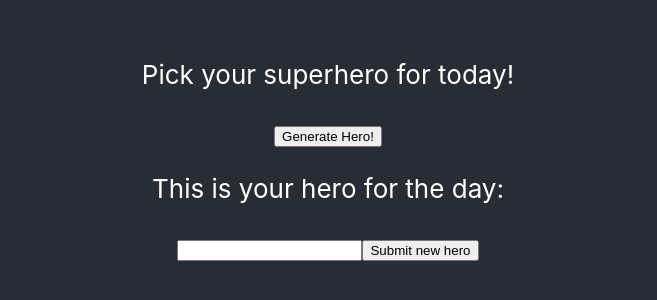
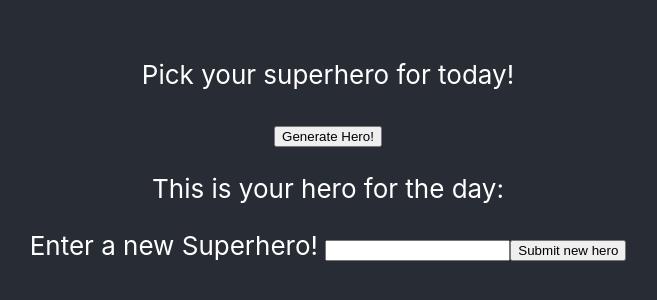
Before and after one commit to coryjbergquist/random-superhero, a React (Create React App) app: page / in a window 1280 px wide. Shown: the part 240-540 px from the top of the page, without its empty margins (312-969 px from the left). Built offline with nearby package versions, Linux system fonts and the light colour scheme.

Commit message:
add input label and input id

```diff
--- a/src/containers/AddSuperhero.js
+++ b/src/containers/AddSuperhero.js
@@ -55,7 +55,8 @@ class AddSuperhero extends React.Component {
         <SuperheroNamesContainer allNames = {this.state.names}/>
         <div>
           <form>
-            <input type="text" name="name" onChange={this.handleChange} value={this.state.newName}/>
+            <label for="name"> Enter a new Superhero! </label>
+            <input type="text" id= "name" name="name" onChange={this.handleChange} value={this.state.newName}/>
             <button onClick={this.nameSubmit}>Submit new hero</button>
           </form>
         </div>
```
